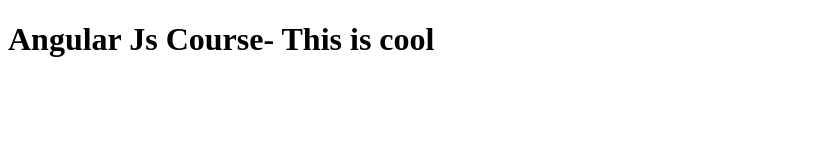
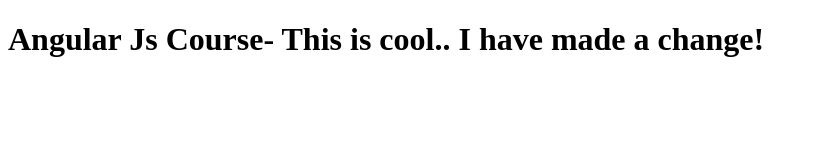
Before and after one commit to asadfastian/Corsera_AngularJS, a plain HTML site: page Index.html in a window 1280 px wide. Shown: the whole page, without its empty margins (0-817 px from the left). Drawn offline with Linux system fonts and the light colour scheme.

Commit message:
Third Commit

```diff
--- a/Index.html
+++ b/Index.html
@@ -5,6 +5,6 @@
     <title>Hello Coursera</title>
   </head>
   <body>
-    <h1>Angular Js Course- This is cool</h1>
+    <h1>Angular Js Course- This is cool.. I have made a change!</h1>
   </body>
 </html>
```
